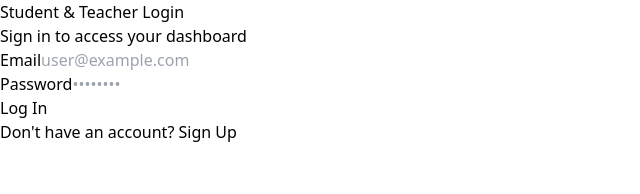
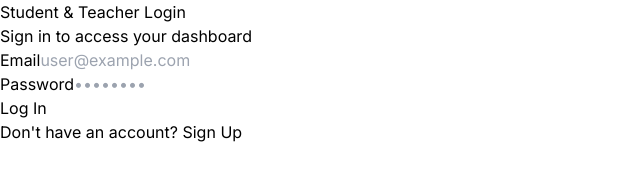
Before and after one commit to RKatzYGN/Wordprocessor, a Next.js app: page /login in a window 1280 px wide. Shown: the top 194 px of the page, without its empty margins (0-640 px from the left). Built offline with nearby package versions, Linux system fonts and the light colour scheme; no server answers.

Commit message:
Update layout metadata and apply Inter font

```diff
--- a/app/layout.tsx
+++ b/app/layout.tsx
@@ -1,9 +1,12 @@
 import type { Metadata } from 'next';
+import { Inter } from 'next/font/google';
 import './globals.css';
 
+const inter = Inter({ subsets: ['latin'] });
+
 export const metadata: Metadata = {
-  title: 'Cloud Word Processor',
-  description: 'A student & teacher cloud word processor app',
+  title: 'Word Processor App',
+  description: 'Student and teacher document management',
 };
 
 export default function RootLayout({
@@ -13,9 +16,7 @@ export default function RootLayout({
 }) {
   return (
     <html lang="en">
-      <body className="bg-gray-50 text-gray-900 antialiased min-h-screen">
-        {children}
-      </body>
+      <body className={inter.className}>{children}</body>
     </html>
   );
 }
```
